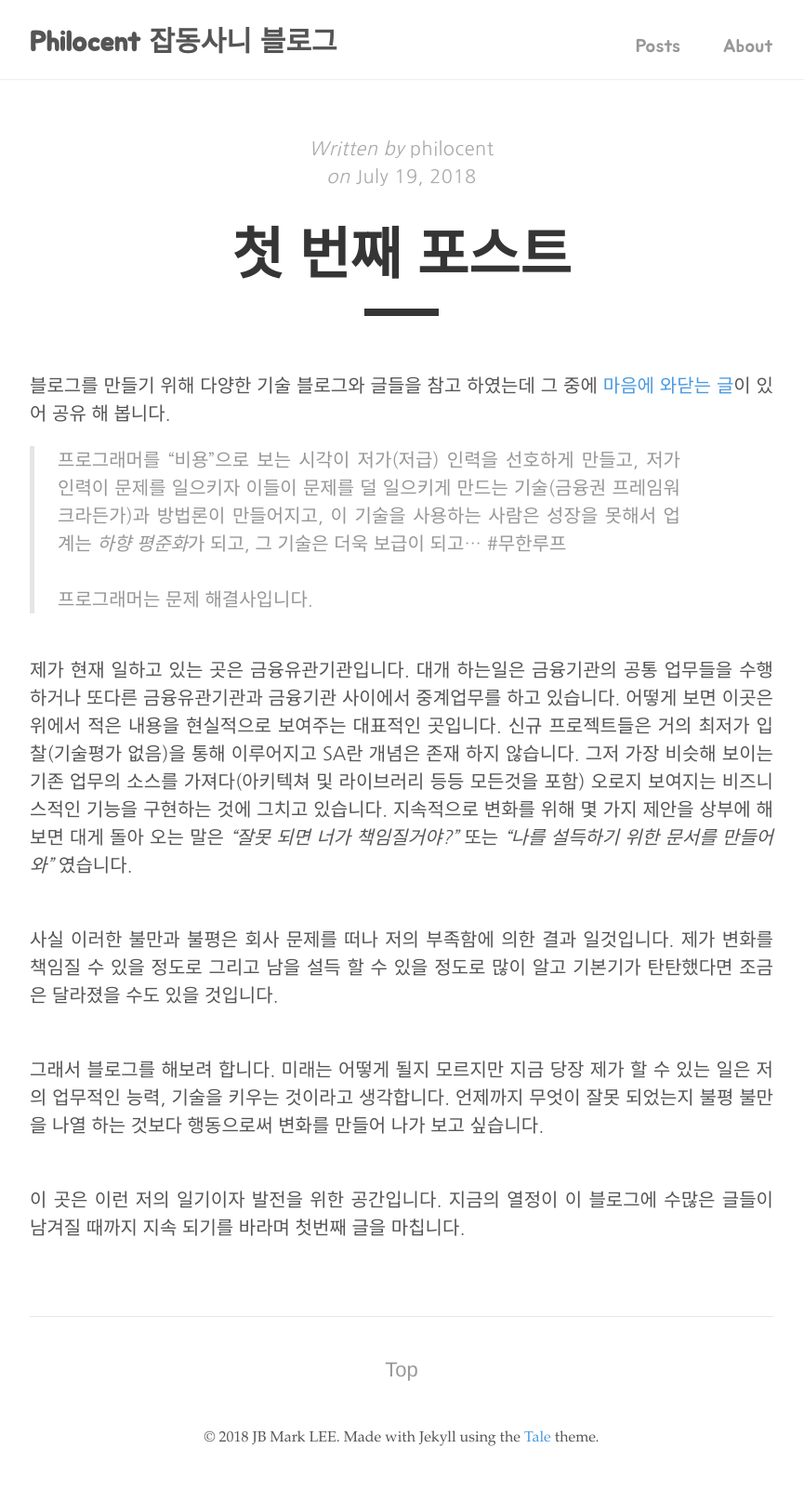
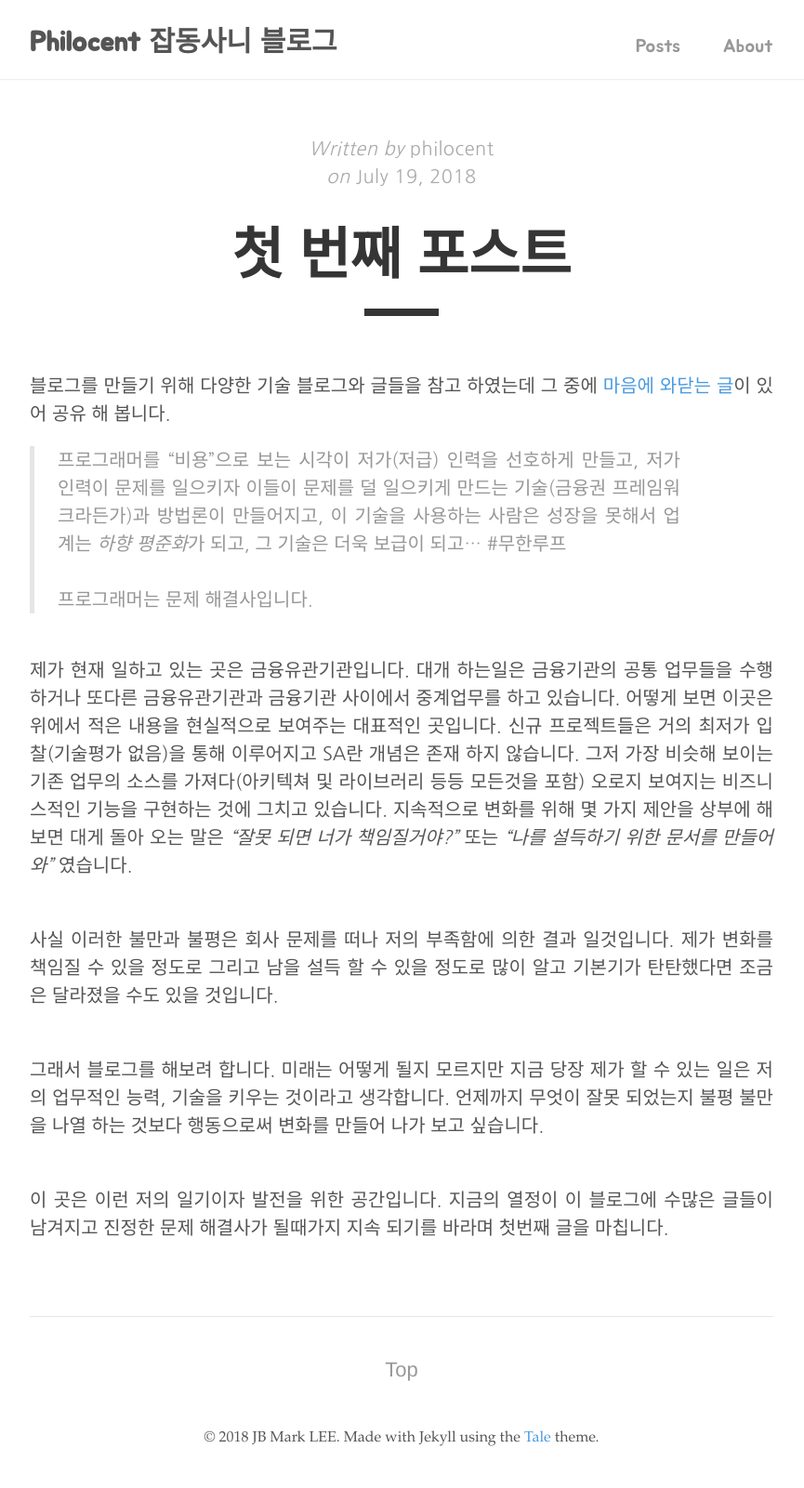
Before and after one commit to philocent/philocent.github.io, a Jekyll site: the page built from _posts/2018-07-19-first-post.md, in a window 1280 px wide. Shown: the whole page at 93% size, without its empty margins (208-1073 px from the left). Built offline with Jekyll 4.4.1, drawn with Linux system fonts in a browser that asks for light colours.

Commit message:
update first-post

```diff
--- a/_posts/2018-07-19-first-post.md
+++ b/_posts/2018-07-19-first-post.md
@@ -18,4 +18,4 @@ title: 첫 번째 포스트
 
 <br>
 이 곳은 이런 저의 일기이자 발전을 위한 공간입니다.
-지금의 열정이 이 블로그에 수많은 글들이 남겨질 때까지 지속 되기를 바라며 첫번째 글을 마칩니다.
+지금의 열정이 이 블로그에 수많은 글들이 남겨지고 진정한 문제 해결사가 될때가지 지속 되기를 바라며 첫번째 글을 마칩니다.
```
